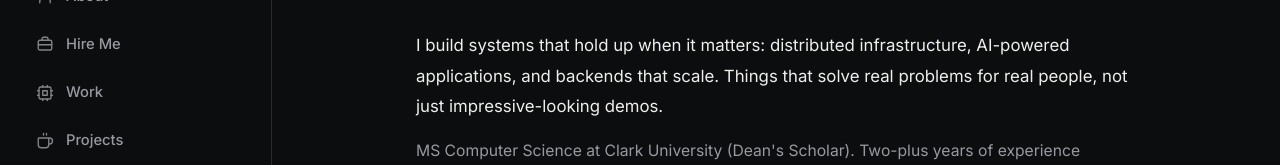
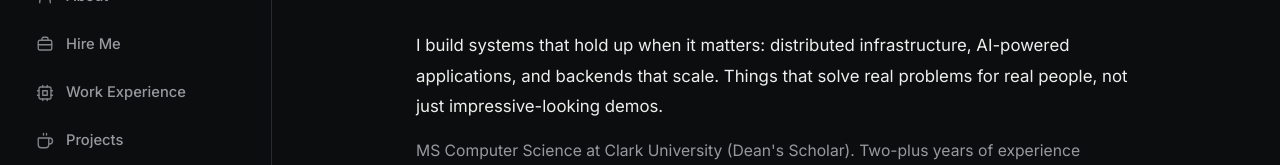
Before and after one commit to uma-1510/my-portfolio, a Next.js app: page / in a window 1280 px wide. Shown: the part 296-461 px from the top of the page. Built offline with nearby package versions, Linux system fonts and the light colour scheme.

Commit message:
Add highlight property to nav links

```diff
--- a/components/Sidebar.tsx
+++ b/components/Sidebar.tsx
@@ -10,6 +10,7 @@ interface NavLink {
   href: string
   label: string
   icon: React.ReactNode
+  highlight?: boolean
 }
 
 const iconProps = {
@@ -37,7 +38,8 @@ const NAV_LINKS: NavLink[] = [
     icon: <svg {...iconProps}><rect x="3" y="7" width="18" height="13" rx="2" /><path d="M8 7V5a2 2 0 0 1 2-2h4a2 2 0 0 1 2 2v2" /><line x1="3" y1="13" x2="21" y2="13" /></svg>,
   },
   {
-    href: '/work', label: 'Work',
+    href: '/work', label: 'Work Experience',
+    highlight: true,
     icon: <svg {...iconProps}><rect x="4" y="4" width="16" height="16" rx="2" /><rect x="9" y="9" width="6" height="6" /><path d="M15 2v2M15 20v2M2 15h2M2 9h2M20 15h2M20 9h2M9 2v2M9 20v2" /></svg>,
   },
   {
@@ -89,13 +91,13 @@ export default function Sidebar() {
       </div>
 
       <nav className={`${styles.links} ${menuOpen ? styles.linksOpen : ''}`}>
-        {NAV_LINKS.map(({ href, label, icon }) => {
+        {NAV_LINKS.map(({ href, label, icon, highlight }) => {
           const isActive = pathname === href
           return (
             <Link
               key={href}
               href={href}
-              className={`${styles.link} ${isActive ? styles.active : ''}`}
+              className={`${styles.link} ${isActive ? styles.active : ''} ${highlight ? styles.highlight : ''}`}
               onClick={() => setMenuOpen(false)}
             >
               <span className={styles.icon}>{icon}</span>
```
